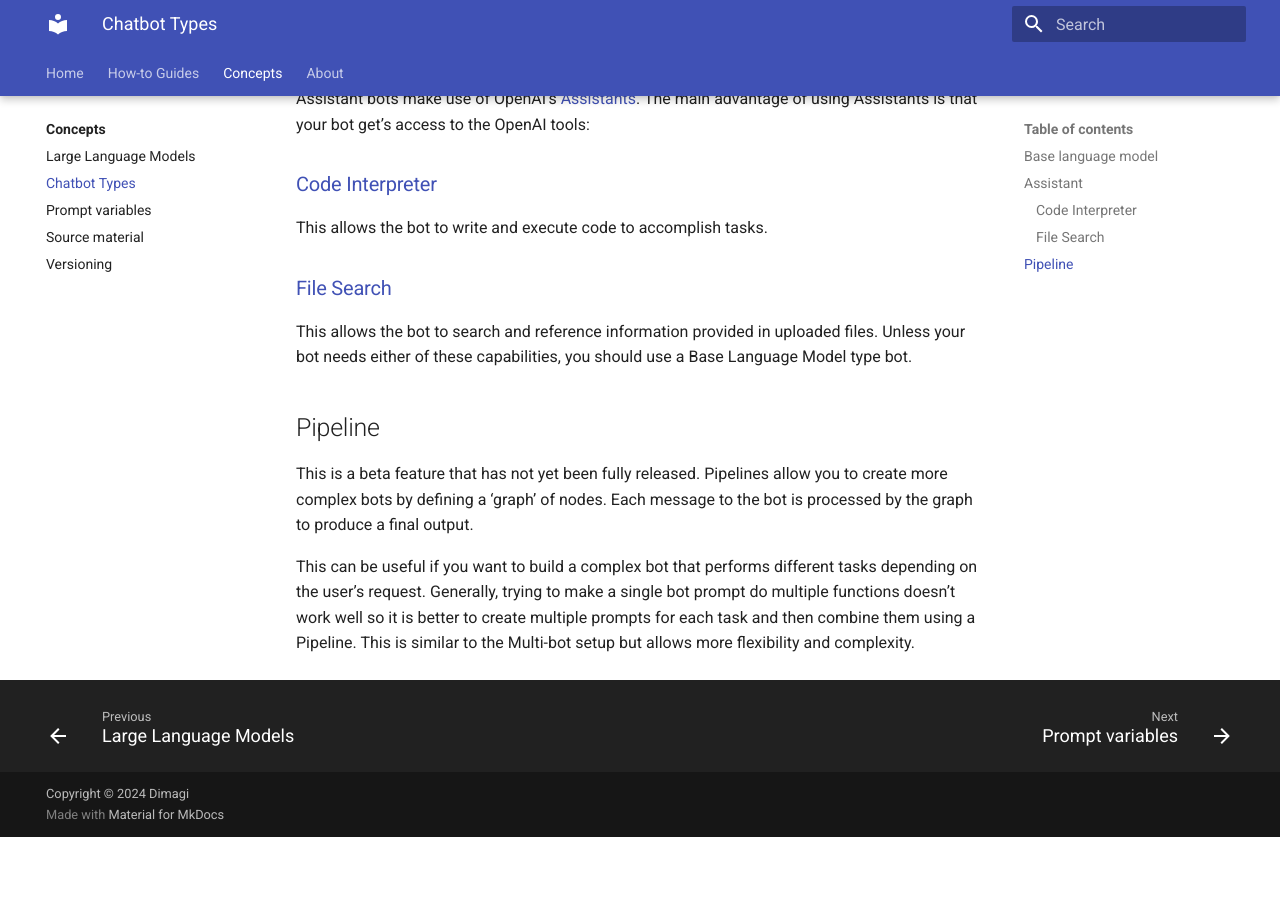
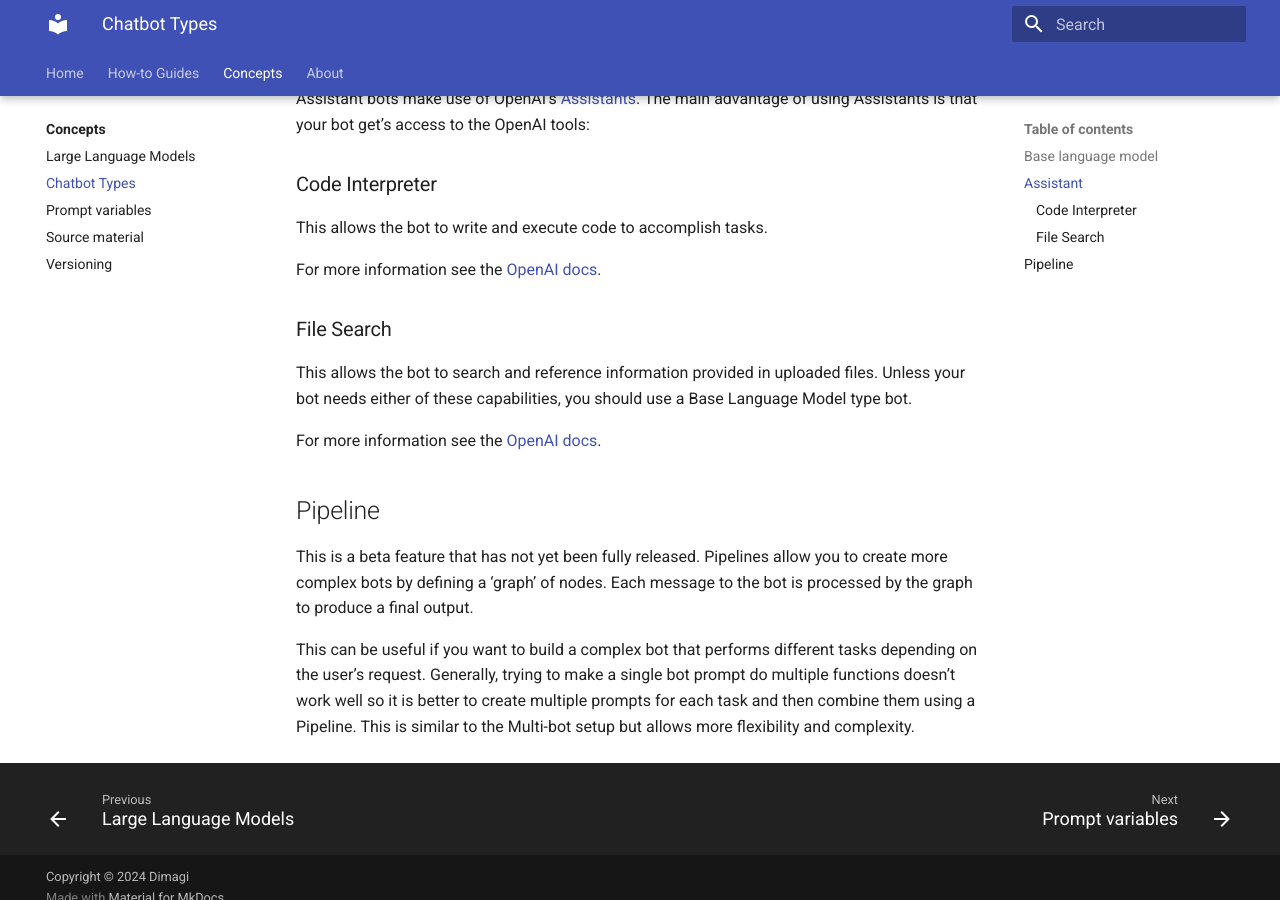
Before and after one commit to dimagi/open-chat-studio-docs, an MkDocs documentation site: the page built from docs/concepts/chatbot_types.md, in a window 1280 px wide and 900 px high, scrolled down 602 px. Built offline with MkDocs 1.6.1 and Material for MkDocs 9.7.7, drawn with Linux system fonts in a browser that asks for light colours; before the commit the page ends 1439 px from its top, so only the background shows below that.

Commit message:
move links off headings

```diff
--- a/docs/concepts/chatbot_types.md
+++ b/docs/concepts/chatbot_types.md
@@ -16,12 +16,15 @@ Bots configured in this way have all the basic features (memory, source material
 ## Assistant
 Assistant bots make use of OpenAI’s [Assistants][4]. The main advantage of using Assistants is that your bot get’s access to the OpenAI tools:
 
-### [Code Interpreter][5]
+### Code Interpreter
 This allows the bot to write and execute code to accomplish tasks.
 
-### [File Search][6]
+For more information see the [OpenAI docs][5].
+
+### File Search
 This allows the bot to search and reference information provided in uploaded files. Unless your bot needs either of these capabilities, you should use a Base Language Model type bot.
 
+For more information see the [OpenAI docs][6].
 
 ## Pipeline
 This is a beta feature that has not yet been fully released. Pipelines allow you to create more complex bots by defining a ‘graph’ of nodes. Each message to the bot is processed by the graph to produce a final output.
```
